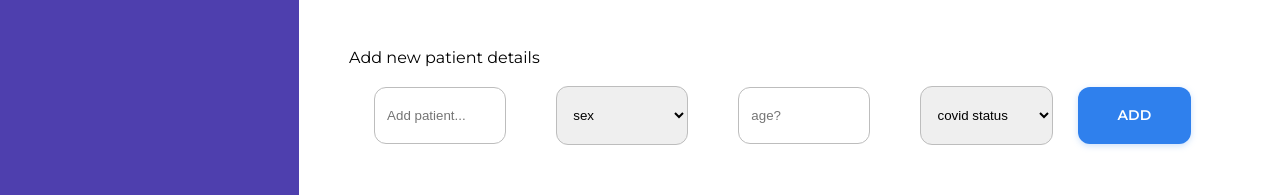
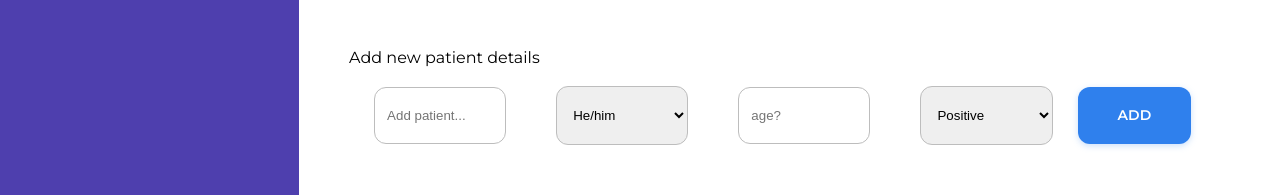
Before and after one commit to pk1798/covid-care, a React (Create React App) app: page / in a window 1280 px wide. Shown: the top 195 px of the page. Built offline with nearby package versions, Linux system fonts and the light colour scheme.

Commit message:
fixed bug

```diff
--- a/src/Form.js
+++ b/src/Form.js
@@ -38,14 +38,14 @@ const Form = (props) => {
         <form onSubmit={handleSubmit}>
             <input type="text" placeholder="Add patient..." onChange={handleName} required />
             <select onChange={handleSex} required>
-                <option value="" readonly="true" hidden="true" selected>sex</option>
+                {/* <option  readonly="true" hidden="true" selected>sex</option> */}
                 <option value="male">He/him</option>
                 <option value="female">she/her</option>
                 <option value="others">Others</option>
             </select>
             <input type="number" placeholder="age?" onChange={handleAge} required />
             <select onChange={handleAffected} required>
-                <option value="" readonly="true" hidden="true" selected>covid status</option>
+                {/* <option  readonly="true" hidden="true" selected>covid status</option> */}
                 <option value="positive">Positive</option>
                 <option value="negative">Negative</option>
             </select>
--- a/src/UpdateForm.js
+++ b/src/UpdateForm.js
@@ -38,14 +38,14 @@ const UpdateForm = (props) => {
         <form onSubmit={handleSubmit} value={props.patients.id}>
         <input type="text" onChange={updateName}   value={patient}  required />
         <select  required value={sex} onChange={updateSex}>
-            <option value="" readonly="true" hidden="true" selected>sex</option>
+            {/* <option value="" readonly="true" hidden="true" selected>sex</option> */}
             <option value="male">He/him</option>
             <option value="female">she/her</option>
             <option value="others">Others</option>
         </select>
         <input type="number" placeholder="age?" value={age} onChange={updateAge} required />
         <select required value={isAffected} onChange={updateAffected}>
-            <option value="" readonly="true" hidden="true"  selected>covid status</option>
+            {/* <option value="" readonly="true" hidden="true"  selected>covid status</option> */}
             <option value="positive">Positive</option>
             <option value="negative">Negative</option>
         </select>
```
